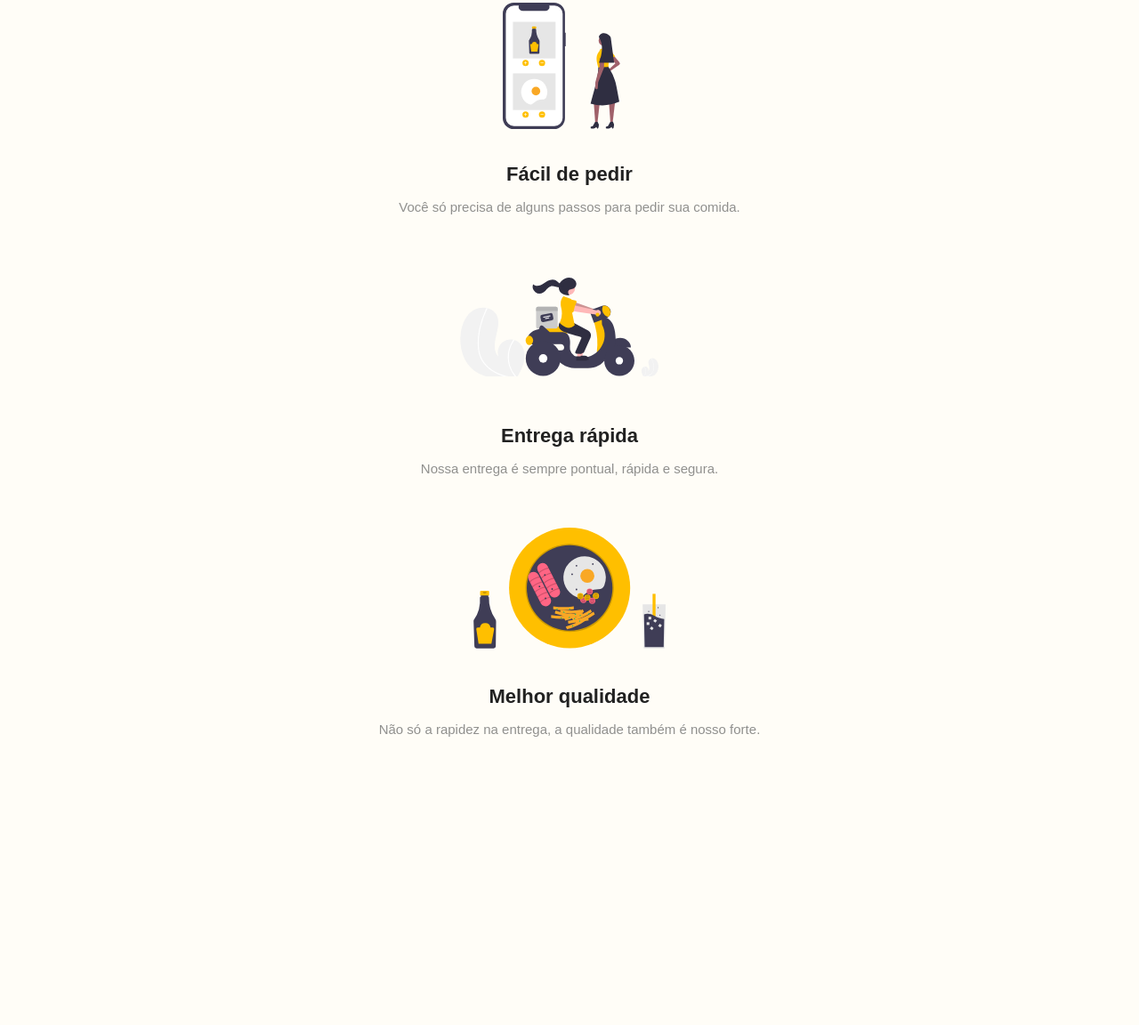
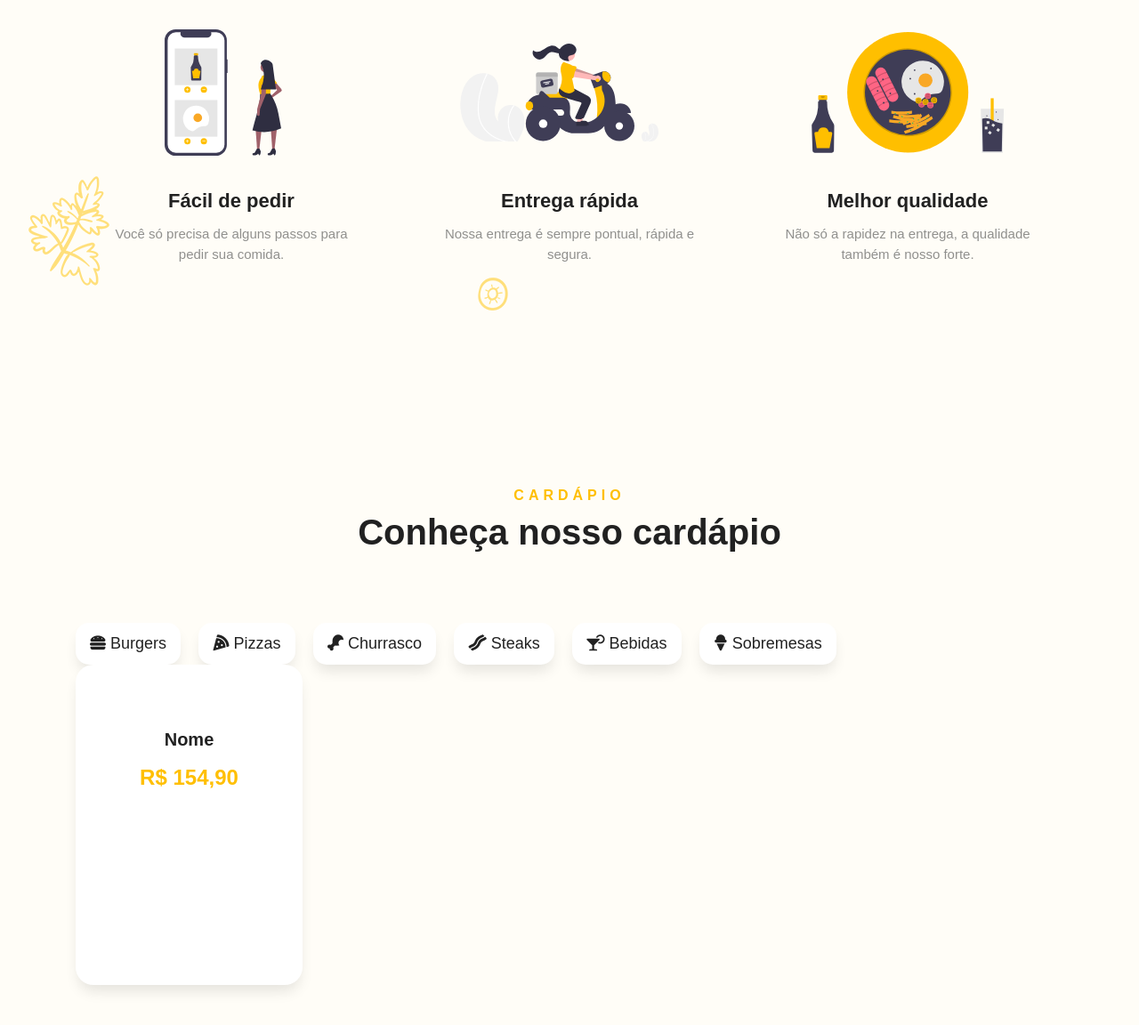
Before and after one commit to AkirahCarvalho/cardapio, a plain HTML site: page index.html in a window 1280 px wide. Shown: the part 1181-2333 px from the top of the page at 89% size. Before the commit the page ends 2211 px from the top, so only its background shows below. Drawn offline with Linux system fonts and the light colour scheme.

Commit message:
MenuDeComida

```diff
--- a/css/main.css
+++ b/css/main.css
@@ -179,6 +179,14 @@ a.navbar-brand{
     padding-bottom: 150px;
 }
 
+.background-servicos{
+    position: absolute;
+    left: 0;
+    right: 0;
+    height: 500px;
+    background-image: url(../img/bg-icons-2.png);
+}
+
 .hint-title{
     color: var(--color-primary);
     font-size: 16px;
@@ -214,3 +222,26 @@ a.navbar-brand{
     color: var(--color-black);
     margin-bottom: 10px;
 }
+
+.cardapio{
+    padding-top: 50px;
+    padding-bottom: 150px;
+}
+
+.card-item{
+    height: 360px;
+}
+
+.card-item .title-produto{
+     color: var(--color-black);
+     overflow: hidden;
+     text-overflow: ellipsis;
+     white-space: nowrap;
+     height: 40px;
+     margin-bottom: 0px;
+}
+
+.card-item .price-produto{
+    color: var(--color-primary);
+    font-size: 24px;
+}
--- a/index.html
+++ b/index.html
@@ -106,15 +106,17 @@
         </div>
     </section>
     <section class="servicos" id="servicos">
+          <div class="background-servicos"></div>
+
         <div class="container">
-            <div class="class roww">
+            <div class="class row">
                <div class="col-12 text-center mb-5">
                     <span class="hint-title"><b>Serviços</b></span>
                         <h1 class="title">
                             <b>Como são nossos serviços</b>
                         </h1>
                 </div>
-              <div class="col-12 col-4 mb-5">
+              <div class="col-4 mb-5">
                 <div class="card-icon text-center">
                     <img src="./img/icone-pedido.svg" width="150">
                 </div>
@@ -126,7 +128,7 @@
                 </div>
               </div>
 
-              <div class="col-12 col-4 mb-5">
+              <div class="col-4 mb-5">
                 <div class="card-icon text-center">
                     <img src="./img/icone-delivery.svg" width="250">
                 </div>
@@ -138,7 +140,7 @@
                 </div>
               </div>
 
-              <div class="col-12 col-4 mb-5">
+              <div class="col-4 mb-5">
                 <div class="card-icon text-center">
                     <img src="./img/icone-qualidade.svg" width="250">
                 </div>
@@ -153,7 +155,63 @@
             </div>
         </div>
     </section>
-    <section class="cardapio" id="cardapio"></section>
+    <section class="cardapio" id="cardapio">
+        <div class="container">
+            <div class="row">
+                <div class="col-12 text-center mb-5">
+                    <span class="hint-title"><b>Cardápio</b></span>
+                        <h1 class="title">
+                            <b>Conheça nosso cardápio</b>
+                        </h1>
+                </div>
+
+                <div class="col-12 container-menu">
+                    <a class="btn btn-white btn-sm mr-3">
+                        <i class="fas fa-hamburger"></i>&nbsp;Burgers
+                    </a>
+
+                    <a class="btn btn-white btn-sm mr-3">
+                        <i class="fas fa-pizza-slice"></i>&nbsp;Pizzas
+                    </a>
+
+                    <a class="btn btn-white btn-sm mr-3">
+                        <i class="fas fa-drumstick-bite"></i>&nbsp;Churrasco
+                    </a>
+
+                    <a class="btn btn-white btn-sm mr-3">
+                        <i class="fas fa-bacon"></i>&nbsp;Steaks
+                    </a>
+
+                    <a class="btn btn-white btn-sm mr-3">
+                        <i class="fas fa-cocktail"></i>&nbsp;Bebidas
+                    </a>
+
+                    <a class="btn btn-white btn-sm mr-3">
+                        <i class="fas fa-ice-cream"></i>&nbsp;Sobremesas
+                    </a>
+                </div>
+
+                <div class="col-12">
+                    <div class="row" id="itensCardapio">
+                        <div class="col-3">
+                            <div class="card card-item">
+                                <div class="img-produto">
+                                    <img src="" alt="">
+                                </div>
+                                <p class="title-produto text-center mt-4">
+                                    <b>Nome</b>
+                                </p>
+                                <p class="price-produto text-center">
+                                    <b>R$ 154,90</b>
+                                </p>
+                            </div>
+                        </div>
+                    </div>
+                </div>
+
+            </div>
+        </div>
+    </section>
     <section class="depoimentos" id="depoimentos"></section>
     <section class="reserva" id="reservas"></section>
     <section class="footer"></section>
```
